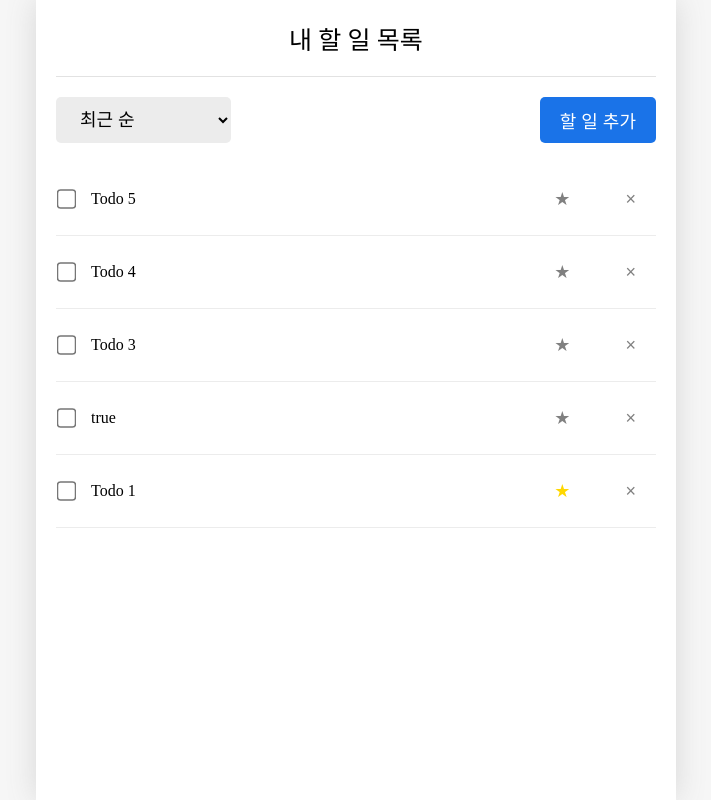
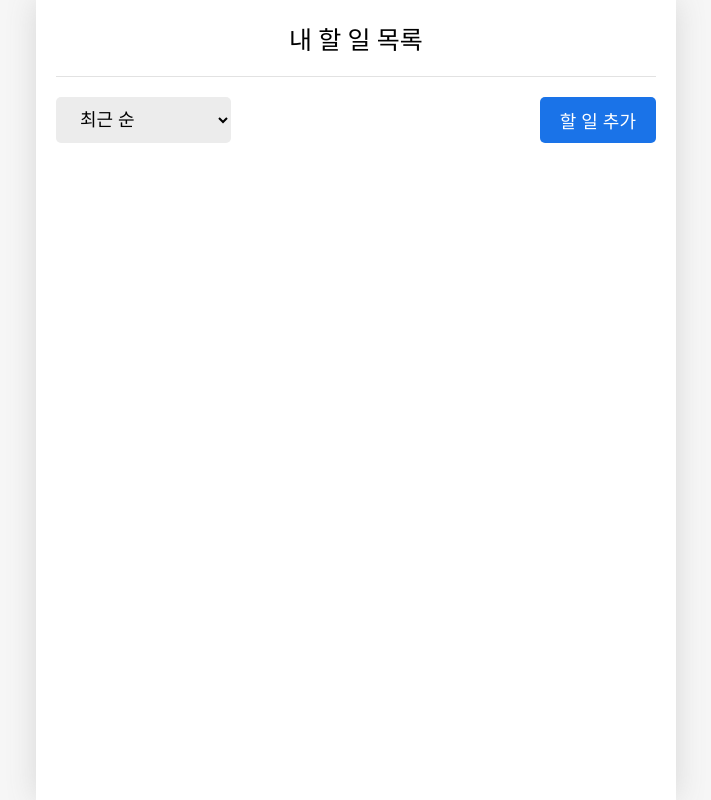
Before and after one commit to cokeworld/super-tasks, a React (Vite) app: page / in a window 1280 px wide. Shown: the whole page, without its empty margins (284-995 px from the left). Built offline with nearby package versions, Linux system fonts and the light colour scheme.

Commit message:
create: localStorage 활용하여 데이터 보존

```diff
--- a/src/App.jsx
+++ b/src/App.jsx
@@ -6,43 +6,9 @@ import NotFound from './pages/Notfound';
 import New from './pages/New';
 import Edit from './pages/Edit';
 
-const mockData = [
-    {
-        id: 1,
-        title: 'Todo 1',
-        createdData: new Date().getTime() + 1,
-        completed: false,
-        star: true
-    },
-    {
-        id: 2,
-        title: 'true',
-        createdData: new Date().getTime() + 2,
-        completed: false,
-        star: false
-    },
-    {
-        id: 3,
-        title: 'Todo 3',
-        createdData: new Date().getTime() + 3,
-        completed: false,
-        star: false
-    },
-    {
-        id: 4,
-        title: 'Todo 4',
-        createdData: new Date().getTime() + 4,
-        completed: false,
-        star: false
-    },
-    {
-        id: 5,
-        title: 'Todo 5',
-        createdData: new Date().getTime() + 5,
-        completed: false,
-        star: false
-    }
-];
+const storedData = localStorage.getItem('storedTodoListData')
+    ? JSON.parse(localStorage.getItem('storedTodoListData'))
+    : [];
 
 const reducer = (state, action) => {
     let resultState = state;
@@ -57,6 +23,7 @@ const reducer = (state, action) => {
             resultState = state.filter((item) => item.id !== action.payload.id);
             break;
     }
+    localStorage.setItem('storedTodoListData', JSON.stringify(resultState));
     return resultState;
 };
 
@@ -64,7 +31,7 @@ export const TodoDispatchContext = createContext();
 export const TodoStateContext = createContext();
 
 function App() {
-    const [data, dispatch] = useReducer(reducer, mockData);
+    const [data, dispatch] = useReducer(reducer, storedData);
 
     const onCreate = (todo) => {
         dispatch({ type: 'CREATE', payload: todo });
--- a/src/components/TodoItem.jsx
+++ b/src/components/TodoItem.jsx
@@ -32,7 +32,7 @@ const TodoItem = ({ id, title, completed, star, editingId, onClickEditTitle, onU
                         ref={inputRef}
                         onChange={(e) => setEditTitle(e.target.value)}
                     />
-                    <Button text={'수정완료'} onClick={() => onUpdate(id, { title: editTitle })} />
+                    <Button text={'수정완료'} type={'POSITIVE'} onClick={() => onUpdate(id, { title: editTitle })} />
                 </>
             ) : (
                 <>
```
